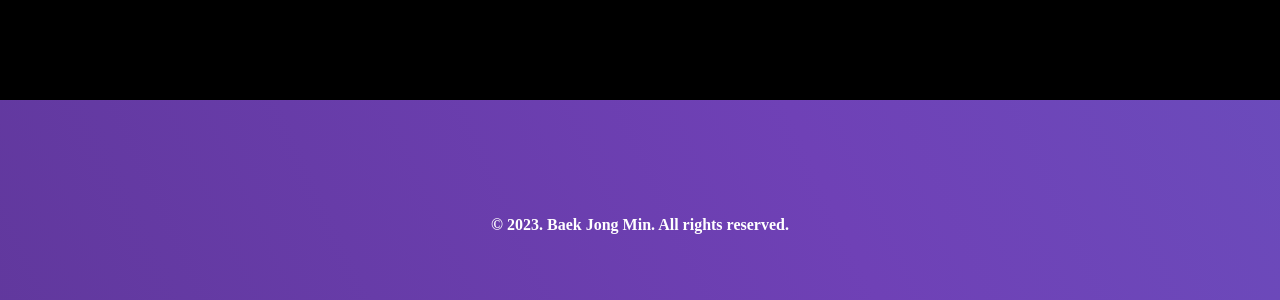
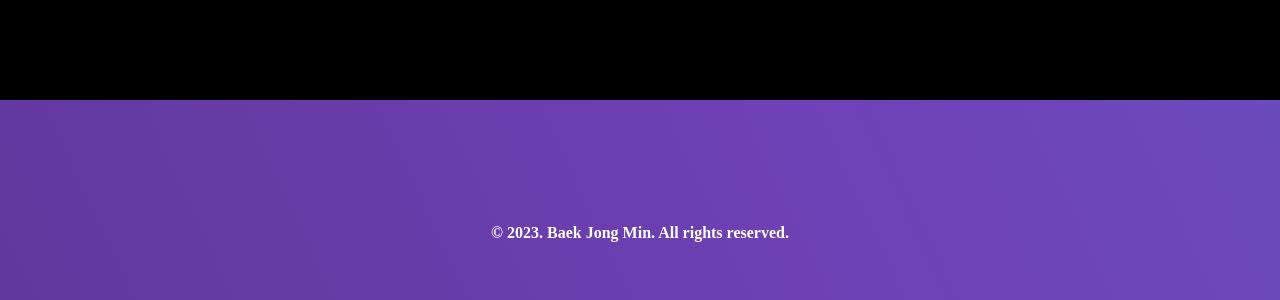
Before and after one commit to devmini1203/dev-mini-portfolio, a Nuxt app: page / in a window 1280 px wide. Shown: the part 3972-4272 px from the top of the page. Built offline with nearby package versions, Linux system fonts and the light colour scheme; some icons are missing; a web font is replaced by a local one.

Commit message:
Style: default-layout footer css 수정

```diff
--- a/assets/scss/layout.scss
+++ b/assets/scss/layout.scss
@@ -102,6 +102,7 @@
 
     ::v-deep(.footer-icon-box) {
       padding-top: 10px;
+      padding-bottom: 16px;
 
       .footer-icon {
         width: 35px;
--- a/components/layout/default/Footer.vue
+++ b/components/layout/default/Footer.vue
@@ -30,9 +30,7 @@ const footerIcon = ref([
       </el-tooltip>
     </div>
 
-    <div class="footer-copyright-box">
-      <p>© 2023. Baek Jong Min. All rights reserved.</p>
-    </div>
+    <div class="footer-copyright-box">© 2023. Baek Jong Min. All rights reserved.</div>
   </div>
 </template>
 
```
